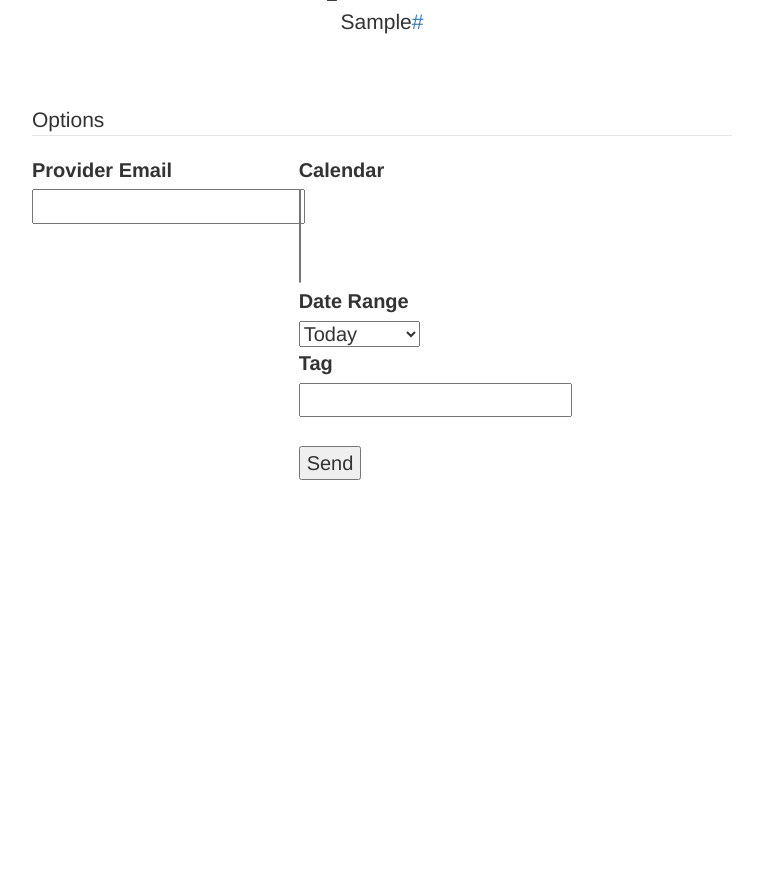
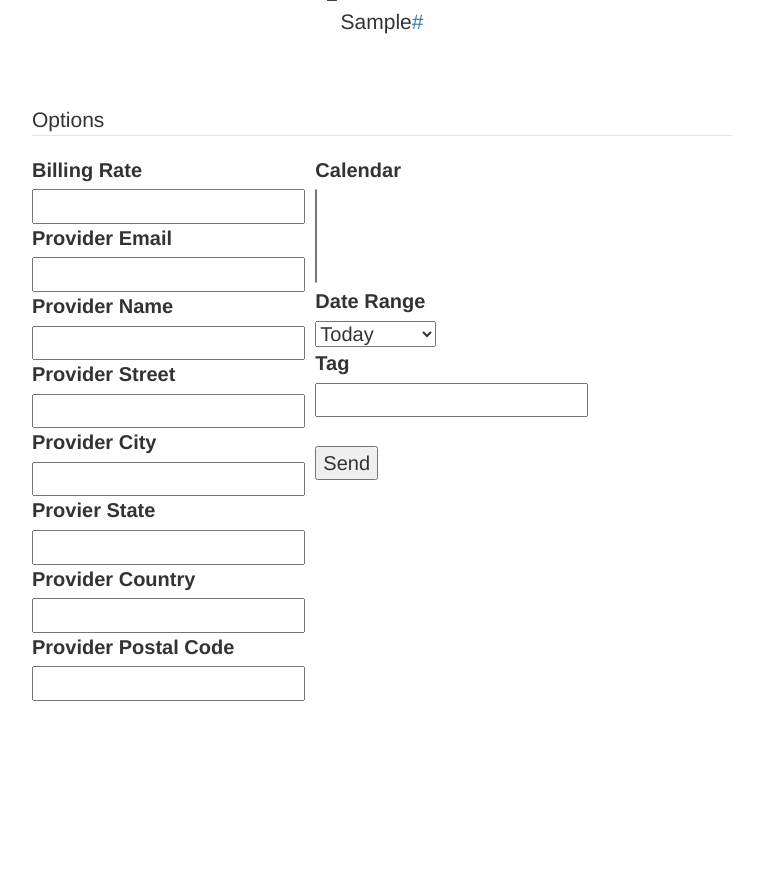
Before and after one commit to eayoungs/TimingIs-Flask, a Flask app: template templates/forms_template.html in a window 1280 px wide. Shown: the part 255-1126 px from the top of the page, without its empty margins (258-1021 px from the left). Before the commit the page ends 735 px from the top, so only its background shows below. Run offline with Flask 2, Linux system fonts and the light colour scheme; the template is opened without the code that fills it: values that come from a table or form of the project are taken from there, most other values are stand-ins (such as "Sample title", 1, 10 or a date in 2020); parts of the project's set-up code (start-up, migrations or seed data) failed here and were passed over; some libraries are stand-ins or nearby versions.

Commit message:
Added remaining 'provider' fields, billing rate

```diff
--- a/app.py
+++ b/app.py
@@ -129,7 +129,15 @@ def google_oauth2():
                         invoiceItemsDct = dfs.invoice_dict(eventTypesDct,
                                                            form.Tag.data)
                         invoice.main(invoiceItemsDct,
-                                     provider_email=form.provider_email.data)#, key)
+                                     billing_rate=form.billing_rate.data,
+                                     provider_email=form.provider_email.data,
+                                     provider_name=form.provider_name.data,
+                                     provider_street=form.provider_street.data,
+                                     provider_city=form.provider_city.data,
+                                     provider_state=form.provider_state.data,
+                                     provider_country=form.provider_country.data,
+                                     provider_post_code=form.provider_post_code.data,
+                                     )
 
                         #calDursSmry = dfs.get_cals_durs(workTypesDct)
                         #calDursDF_fmatSumCumCalTotHrs = dfs.summarize_cals_durs(
--- a/forms.py
+++ b/forms.py
@@ -31,7 +31,8 @@ class CalendarSelectForm(Form):
                                       ]
                            )
     Tag = TextField('Tag', [validators.DataRequired()])
-    provider_email  = TextField('Provider Email')
+    billing_rate = TextField('Billing Rate')
+    provider_email = TextField('Provider Email')
     provider_name = TextField('Provider Name')
     provider_street = TextField('Provider Street')
     provider_city = TextField('Provider City')
--- a/templates/forms_template.html
+++ b/templates/forms_template.html
@@ -48,7 +48,7 @@
       display: grid;
       grid-auto-columns: auto;
       grid-auto-rows: auto;
-      grid-gap: 100px;
+      grid-gap: 150px;
     }
     .one {
       grid-column: 1 / 3;
@@ -57,6 +57,10 @@
     .two {
       grid-column: 2 / 4;
       grid-row: 1 / 3;
+    }
+    .three {
+      grid-column: 3 / 4;
+      grid-row: 1 / 4;
     }
   </style>
   <body>
@@ -81,8 +85,36 @@
         <div style = font-size:20px; font-weight:bold; margin-left:150px; class="wrapper">
            <div class = "one">
 
+             {{ form.billing_rate.label }}<br>
+             {{ form.billing_rate }}
+             <br>
+
              {{ form.provider_email.label }}<br>
              {{ form.provider_email }}
+             <br>
+
+             {{ form.provider_name.label }}<br>
+             {{ form.provider_name }}
+             <br>
+
+             {{ form.provider_street.label }}<br>
+             {{ form.provider_street }}
+             <br>
+
+             {{ form.provider_city.label }}<br>
+             {{ form.provider_city }}
+             <br>
+
+             {{ form.provider_state.label }}<br>
+             {{ form.provider_state }}
+             <br>
+
+             {{ form.provider_country.label }}<br>
+             {{ form.provider_country }}
+             <br>
+
+             {{ form.provider_post_code.label }}<br>
+             {{ form.provider_post_code }}
              <br>
 
            </div>
```
